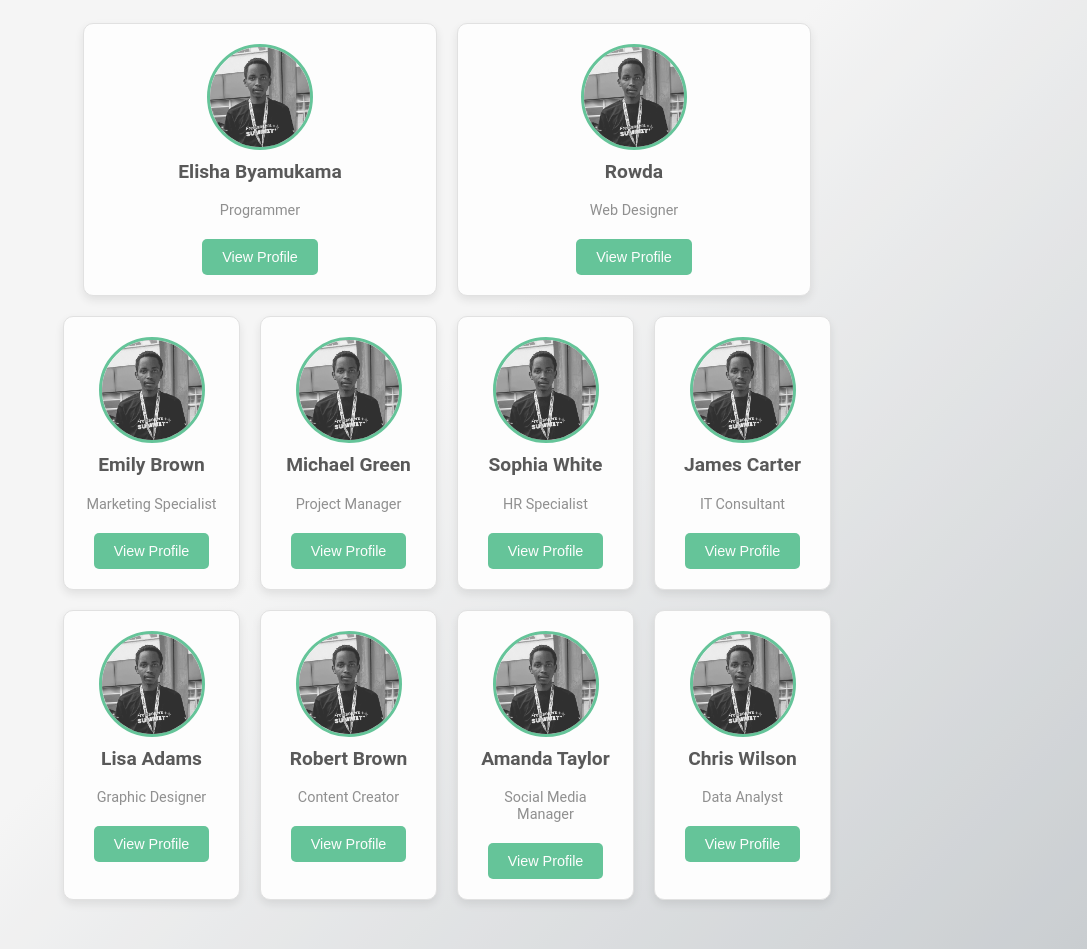
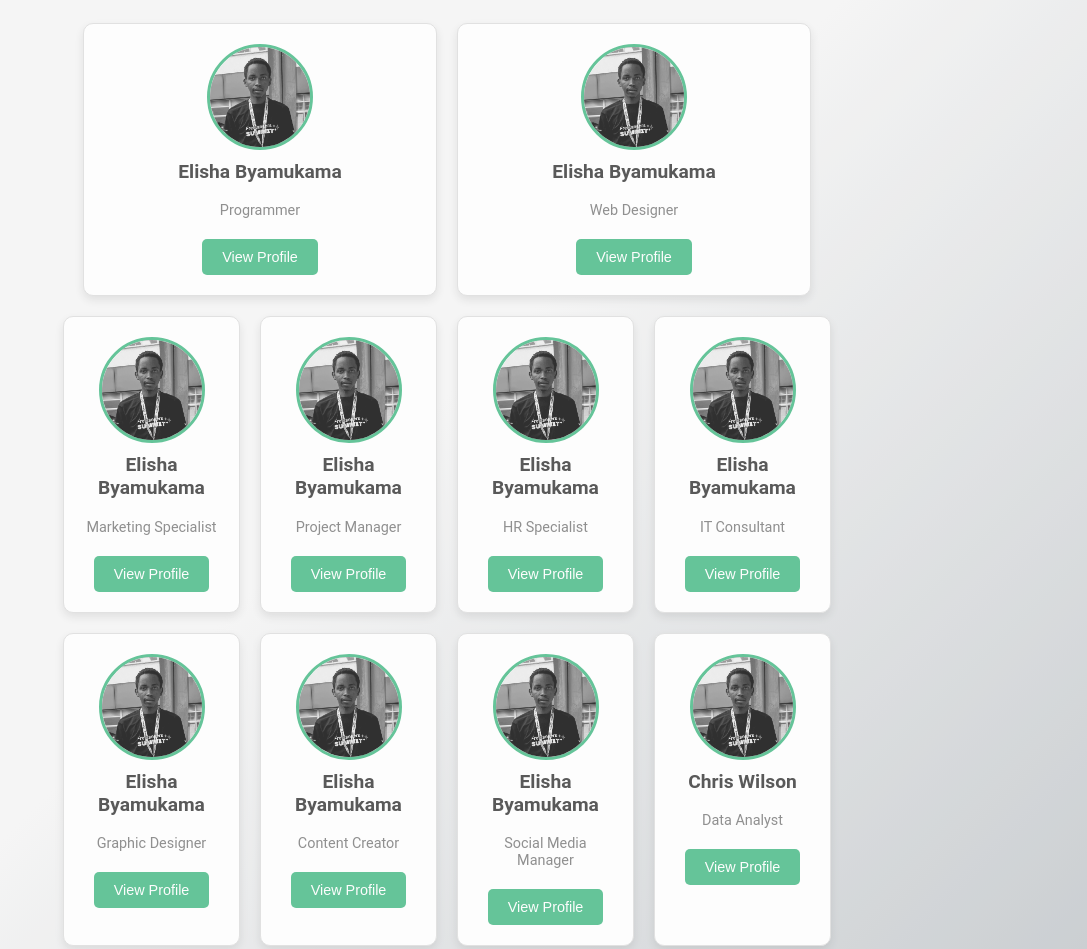
Before and after one commit to BlackCoder56/youthfund, a plain HTML site: page index.html in a window 1280 px wide. Shown: the part 1857-2806 px from the top of the page, without its empty margins (193-1280 px from the left). Drawn offline with Linux system fonts and the light colour scheme.

Commit message:
teams page & section

```diff
--- a/index.html
+++ b/index.html
@@ -95,7 +95,7 @@
         <div class="card-image">
           <img src="assets/images/members/elishaB.jpg" alt="Team Member 2">
         </div>
-        <h3>Rowda</h3>
+        <h3>Elisha Byamukama</h3>
         <p>Web Designer</p>
         <button class="view-profile-btn">View Profile</button>
       </div>
@@ -108,7 +108,7 @@
         <div class="card-image">
           <img src="assets/images/members/elishaB.jpg" alt="Team Member 3">
         </div>
-        <h3>Emily Brown</h3>
+        <h3>Elisha Byamukama</h3>
         <p>Marketing Specialist</p>
         <button class="view-profile-btn">View Profile</button>
       </div>
@@ -116,7 +116,7 @@
         <div class="card-image">
           <img src="assets/images/members/elishaB.jpg" alt="Team Member 4">
         </div>
-        <h3>Michael Green</h3>
+        <h3>Elisha Byamukama</h3>
         <p>Project Manager</p>
         <button class="view-profile-btn">View Profile</button>
       </div>
@@ -124,7 +124,7 @@
         <div class="card-image">
           <img src="assets/images/members/elishaB.jpg" alt="Team Member 5">
         </div>
-        <h3>Sophia White</h3>
+        <h3>Elisha Byamukama</h3>
         <p>HR Specialist</p>
         <button class="view-profile-btn">View Profile</button>
       </div>
@@ -132,7 +132,7 @@
         <div class="card-image">
           <img src="assets/images/members/elishaB.jpg" alt="Team Member 6">
         </div>
-        <h3>James Carter</h3>
+        <h3>Elisha Byamukama</h3>
         <p>IT Consultant</p>
         <button class="view-profile-btn">View Profile</button>
       </div>
@@ -142,7 +142,7 @@
         <div class="card-image">
           <img src="assets/images/members/elishaB.jpg" alt="Team Member 7">
         </div>
-        <h3>Lisa Adams</h3>
+        <h3>Elisha Byamukama</h3>
         <p>Graphic Designer</p>
         <button class="view-profile-btn">View Profile</button>
       </div>
@@ -150,7 +150,7 @@
         <div class="card-image">
           <img src="assets/images/members/elishaB.jpg" alt="Team Member 8">
         </div>
-        <h3>Robert Brown</h3>
+        <h3>Elisha Byamukama</h3>
         <p>Content Creator</p>
         <button class="view-profile-btn">View Profile</button>
       </div>
@@ -158,7 +158,7 @@
         <div class="card-image">
           <img src="assets/images/members/elishaB.jpg" alt="Team Member 9">
         </div>
-        <h3>Amanda Taylor</h3>
+        <h3>Elisha Byamukama</h3>
         <p>Social Media Manager</p>
         <button class="view-profile-btn">View Profile</button>
       </div>
```
Also changed, not shown: team.html (+8 -8 lines).
